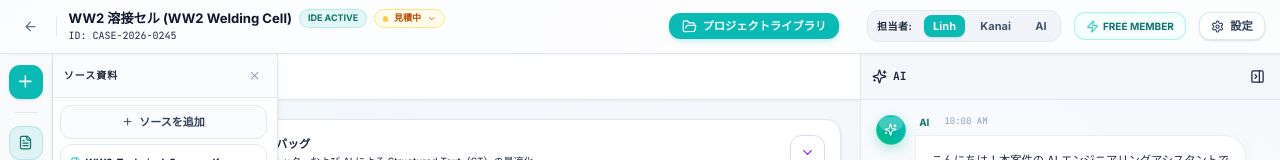
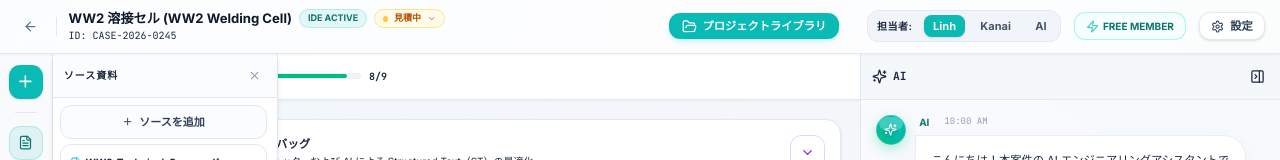
Before and after one commit to PhamTanLam/ai-plf-mockups, a React (Vite) app: page /#/workspace/CASE-2026-0245 in a window 1280 px wide. Shown: the top 160 px of the page. Built offline with nearby package versions, Linux system fonts and the light colour scheme.

Commit message:
feat: add horizontal process progress bar for post-sales phases

```diff
--- a/src/pages/NotebookWorkspace.tsx
+++ b/src/pages/NotebookWorkspace.tsx
@@ -227,6 +227,29 @@ interface PhaseDetail {
   outputs: string[]
   users: string
   note?: string
+}
+
+const POST_SALES_STEPS = [7, 8, 9, 10, 12, 11]
+
+const getDisplayStep = (phaseNum: number | null | undefined): string => {
+  if (phaseNum === null || phaseNum === undefined) return ''
+  if (phaseNum === 1) return '1'
+  if (phaseNum === 2) return '2'
+  if (phaseNum === 2.5) return '2.5'
+  if (phaseNum === 3) return '3'
+  if (phaseNum === 7) return '4'
+  if (phaseNum === 8) return '5'
+  if (phaseNum === 9) return '6'
+  if (phaseNum === 10) return '7'
+  if (phaseNum === 12) return '8'
+  if (phaseNum === 11) return '9'
+  return String(phaseNum)
+}
+
+const getDisplayStepPercent = (phaseNum: number | null | undefined): number => {
+  if (phaseNum === null || phaseNum === undefined) return 0
+  const stepVal = phaseNum === 2.5 ? 2.5 : parseFloat(getDisplayStep(phaseNum))
+  return isNaN(stepVal) ? 0 : (stepVal / 9) * 100
 }
 
 const phasesInfo: PhaseDetail[] = [
@@ -1133,7 +1156,7 @@ export default function NotebookWorkspace() {
       updatedHasUsedPreSales = true
     }
 
-    const postSalesSteps = [7, 8, 9, 10, 12, 11]
+    const postSalesSteps = POST_SALES_STEPS
     if (postSalesSteps.includes(phaseNum)) {
       if (updatedHasUsedPreSales) {
         setProgressBarActivated(true)
@@ -2323,30 +2346,6 @@ export default function NotebookWorkspace() {
               <FileText className="w-4 h-4" />
             </button>
 
-            {/* Conversations History button */}
-            <button
-              onClick={() => {
-                if (isLeftSidebarExpanded && leftActiveTab === 'conversations') {
-                  setIsLeftSidebarExpanded(false)
-                } else {
-                  setLeftActiveTab('conversations')
-                  setIsLeftSidebarExpanded(true)
-                }
-              }}
-              onMouseEnter={() => {
-                setLeftActiveTab('conversations')
-                setIsLeftSidebarExpanded(true)
-              }}
-              className={`w-9 h-9 rounded-xl flex items-center justify-center transition-all duration-200 cursor-pointer ${
-                isLeftSidebarExpanded && leftActiveTab === 'conversations'
-                  ? 'bg-brand-500/10 text-brand-700 font-extrabold border border-brand-500/20'
-                  : 'text-slate-550 hover:bg-slate-200/50 hover:text-slate-800'
-              }`}
-              title={L('Lịch sử cuộc trò chuyện', '会話履歴', 'Conversation history')}
-            >
-              <MessageSquare className="w-4 h-4" />
-            </button>
-
             {/* Process (Quy trình) button */}
             {progressBarActivated && (
               <button
@@ -2372,6 +2371,30 @@ export default function NotebookWorkspace() {
                 <ClipboardList className="w-4 h-4" />
               </button>
             )}
+
+            {/* Conversations History button */}
+            <button
+              onClick={() => {
+                if (isLeftSidebarExpanded && leftActiveTab === 'conversations') {
+                  setIsLeftSidebarExpanded(false)
+                } else {
+                  setLeftActiveTab('conversations')
+                  setIsLeftSidebarExpanded(true)
+                }
+              }}
+              onMouseEnter={() => {
+                setLeftActiveTab('conversations')
+                setIsLeftSidebarExpanded(true)
+              }}
+              className={`w-9 h-9 rounded-xl flex items-center justify-center transition-all duration-200 cursor-pointer ${
+                isLeftSidebarExpanded && leftActiveTab === 'conversations'
+                  ? 'bg-brand-500/10 text-brand-700 font-extrabold border border-brand-500/20'
+                  : 'text-slate-555 hover:bg-slate-200/50 hover:text-slate-805'
+              }`}
+              title={L('Lịch sử cuộc trò chuyện', '会話履歴', 'Conversation history')}
+            >
+              <MessageSquare className="w-4 h-4" />
+            </button>
           </aside>
 
           {/* COLUMN 1.5: SIDEBAR DRAWER PANEL */}
@@ -2584,7 +2607,7 @@ export default function NotebookWorkspace() {
                             ? 'gradient-primary border-brand-500 text-white shadow-3xs shadow-brand-500/15'
                             : 'bg-slate-100 border-slate-200 text-slate-400'
                         }`}>
-                          {phaseNum}
+                          {getDisplayStep(phaseNum)}
                         </div>
                         <div className="min-w-0 flex-1 leading-tight py-0.5">
                           <div className={`text-[10px] font-extrabold truncate ${isActive ? 'text-brand-700' : 'text-slate-700'}`}>
@@ -2610,18 +2633,35 @@ export default function NotebookWorkspace() {
 
           {/* Active Phase Canvas Title Header */}
           {(!isZenMode || activeRightTab !== 'debug_code') && (
-            <div className="bg-white/95 backdrop-blur-md border-b border-slate-200 px-5 py-3.5 flex flex-col gap-3.5 flex-none shadow-xs select-none z-10">
+            <div className="bg-white/95 backdrop-blur-md border-b border-slate-200 px-5 py-3.5 flex flex-col gap-3 flex-none shadow-xs select-none z-10 animate-fade-in-up">
               <div className="flex items-center justify-between gap-4">
                 <div className="flex items-center gap-3">
                   <span className="w-2.5 h-2.5 rounded-full bg-brand-500 animate-pulse shrink-0" />
                   <div>
-                    <div className="flex items-center gap-2">
+                    <div className="flex items-center gap-2 flex-wrap">
                       <span className="text-[9px] font-extrabold text-brand-700 bg-brand-500/10 border border-brand-500/20 px-2 py-0.5 rounded-full tracking-wider font-mono">
                         {activePhase !== null ? (activePhase <= 3 ? t('ws.badge.preOrder') : t('ws.badge.postOrder')) : t('ws.badge.pipeline')}
                       </span>
                       <h1 className="text-sm font-extrabold text-slate-900">
                         {activePhase !== null ? phaseTitle(activePhase) : t('ws.canvas.detailArea')}
                       </h1>
+
+                      {/* Horizontal Process Progress Bar */}
+                      {activePhase !== null && (
+                        <div className="flex items-center gap-2 select-none ml-2 border-l border-slate-200 pl-2.5">
+                          <div className="w-32 h-1.5 bg-slate-100 rounded-full overflow-hidden border border-slate-200/40 relative">
+                            <div
+                              className="h-full bg-emerald-500 rounded-full transition-all duration-500 ease-out"
+                              style={{
+                                width: `${getDisplayStepPercent(activePhase)}%`
+                              }}
+                            />
+                          </div>
+                          <span className="text-[10px] text-slate-450 font-mono font-bold">
+                            {getDisplayStep(activePhase)}/9
+                          </span>
+                        </div>
+                      )}
                     </div>
                     {activePhase === null && (
                       <p className="mt-0.5 text-xs text-slate-500 leading-normal">
@@ -2630,8 +2670,6 @@ export default function NotebookWorkspace() {
                     )}
                   </div>
                 </div>
-
-
               </div>
             </div>
           )}
```
